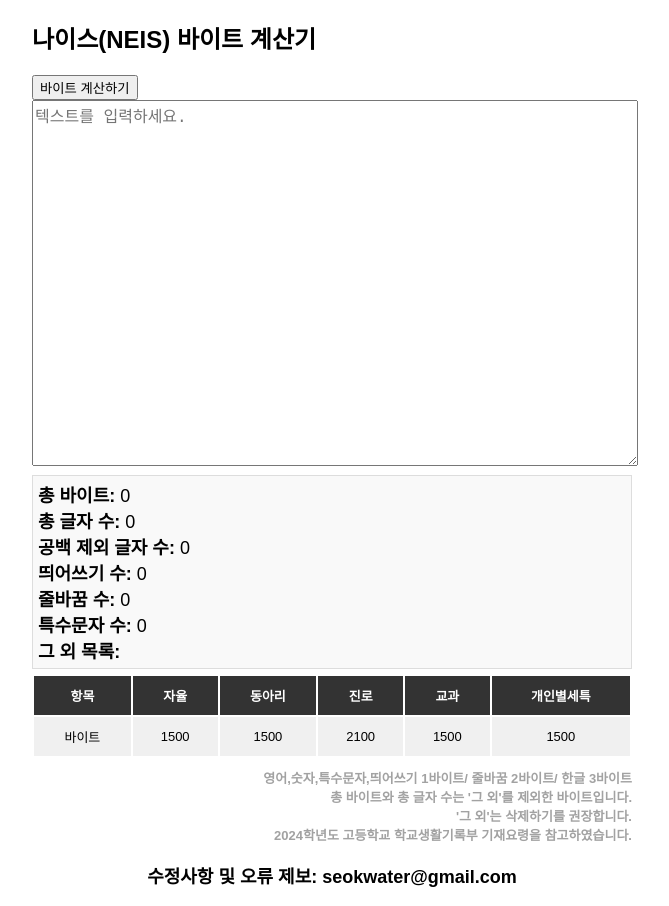
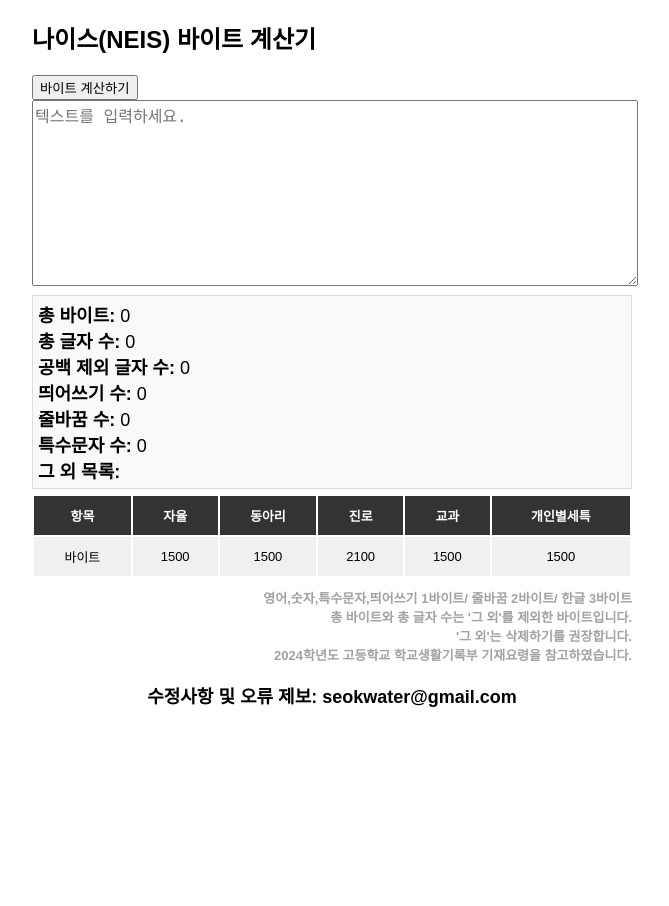
Before and after one commit to seokttan/neis-byte-calculator, a plain HTML site: page index.html in a window 1280 px wide. Shown: the whole page, without its empty margins (308-977 px from the left). After the commit the page ends 800 px from the top, so only its background shows below. Drawn offline with Linux system fonts and the light colour scheme.

Commit message:
index.html

```diff
--- a/index.html
+++ b/index.html
@@ -39,7 +39,7 @@
 <div class="container">
     <h2>나이스(NEIS) 바이트 계산기</h2>
     <button onclick="calculateBytes()">바이트 계산하기</button>
-    <textarea id="inputText" rows="20" style="width:100%;" placeholder="텍스트를 입력하세요."></textarea>
+    <textarea id="inputText" rows="10" style="width:100%;" placeholder="텍스트를 입력하세요."></textarea>
     <div class="output" id="output">
         <strong>총 바이트:</strong> <span id="totalBytes">0</span> <br>
         <strong>총 글자 수:</strong> <span id="total_Ja">0</span> <br>
```
